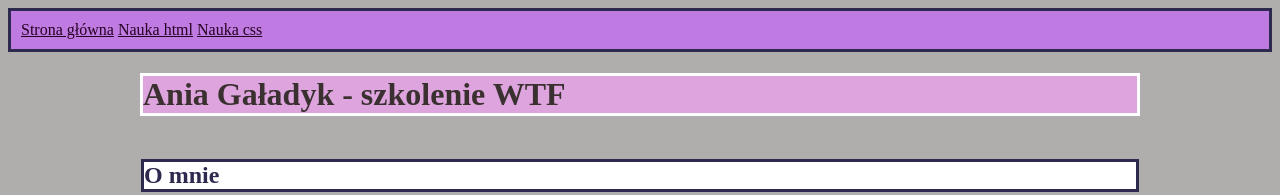
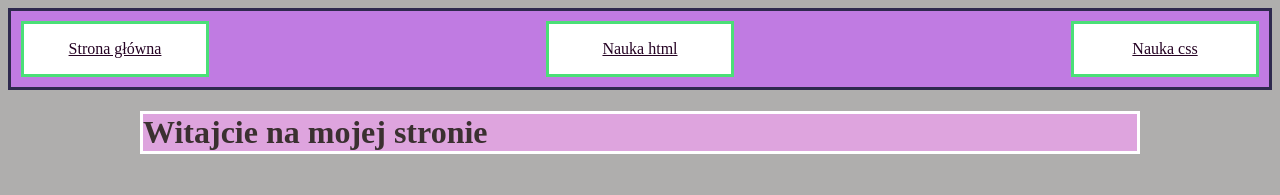
Before and after one commit to AniaGall/homepage, a plain HTML site: page index.html in a window 1280 px wide. Shown: the top 195 px of the page. Drawn offline with Linux system fonts and the light colour scheme.

Commit message:
added greet functions in js and added flexbox to navigation

```diff
--- a/index.html
+++ b/index.html
@@ -9,10 +9,10 @@
 
   <body>
     <header>
-      <nav class="navigation">
-        <a clas="navigation__link" href="index.html">Strona główna</a>
-        <a clas="navigation__link" href="nauka-html.html">Nauka html</a>
-        <a clas="navigation__link" href="nauka-css.html">Nauka css</a>
+      <nav class="navigation flex">
+        <div class="flex_item"><a clas="navigation__link" href="index.html">Strona główna</a></div>
+        <div class="flex_item"><a clas="navigation__link" href="nauka-html.html">Nauka html</a></div>
+        <div class="flex_item"><a clas="navigation__link" href="nauka-css.html">Nauka css</a></div>
       </nav>
     </header>
 
--- a/main.js
+++ b/main.js
@@ -4,13 +4,62 @@
 console.log(firstName);
 console.log(age);
 
-alert("Siema!");
+// alert("Siema!");
 console.log("Witaj WTF!");
 console.log("Co słychać?");
 console.log(`Siema, nazywam się ${firstName} i mam ${age} lat.`);
 
-const header = document.querySelector('.new-first__header--js');
+// function calculate(myNumber) {
+//     console.log(`Dostałam ${myNumber}`);
+//     return myNumber*7;
+// }
 
-console.log(header);
+// const myResult = calculate(age);
 
-header.innerHTML = 'Ania Gaładyk - szkolenie WTF'
+// console.log(myResult);
+
+console.log(age);
+
+function greetOld(age, firstName) {
+    console.log(
+        `Siema, nazywam się ${firstName} i mam ${age} lat.`);
+}
+
+function welcome(age, firstName) {
+  console.log(`Witam wszystkich, mam na imię ${firstName} i mam ${age} lat.`);
+}
+
+welcome(age, firstName);
+
+const greet = (age, firstName) => {
+  console.log(`Siema, nazywam się ${firstName} i mam ${age} lat.`);
+};
+
+greet(age, firstName);
+
+function calculateOld(myNumber) {
+  return myNumber * 7;
+}
+
+const calculate = (myNumber) => myNumber * 7;
+
+const myResult = calculate(7);
+console.log(myResult);
+
+greetOld(37,'Ania');
+
+function createContent(querySelectorContent, content) {
+  const element = document.querySelector(querySelectorContent);
+
+  element.innerHTML = content;
+}
+createContent(".new-first__header--js", "Witajcie na mojej stronie");
+
+const myObject = {
+    greet: (age, firstName) => {
+        return `Siema, nazywam się ${firstName} i mam ${age} lat.`
+    },
+};
+
+console.log(
+    myObject.greet(19, "Stefcia") )
--- a/style.css
+++ b/style.css
@@ -40,6 +40,7 @@
   margin: 0 auto;
 }
 .new__header {
+
 }
 
 .new-first__header {
@@ -53,6 +54,7 @@
   padding: 10px;
   border-style: solid;
   border-color: #2e294e;
+  justify-content: center;
 }
 .navigation__link {
   color: #250223;
@@ -105,3 +107,19 @@
 .footer__link {
   color: #81239e;
 }
+.flex {
+  display: flex;
+  min-height: 50px;
+  flex-flow: row wrap;
+  justify-content: space-between;
+  align-content: center;
+
+}
+
+.flex_item {
+  width: 150px;
+  background-color: #fff;
+  border: rgb(75, 223, 119) solid;
+  text-align: center;
+  padding: 16px;
+}
--- /dev/null
+++ b/welcome.js
@@ -0,0 +1,3 @@
+function welcome(age, firstName) {
+    console.log(`Witam wszystkich, mam na imię ${firstName} i mam ${age} lat.`);
+}
```
